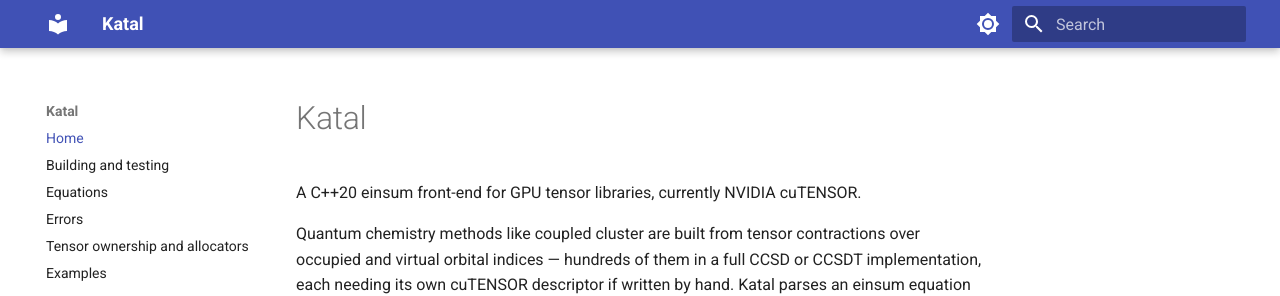
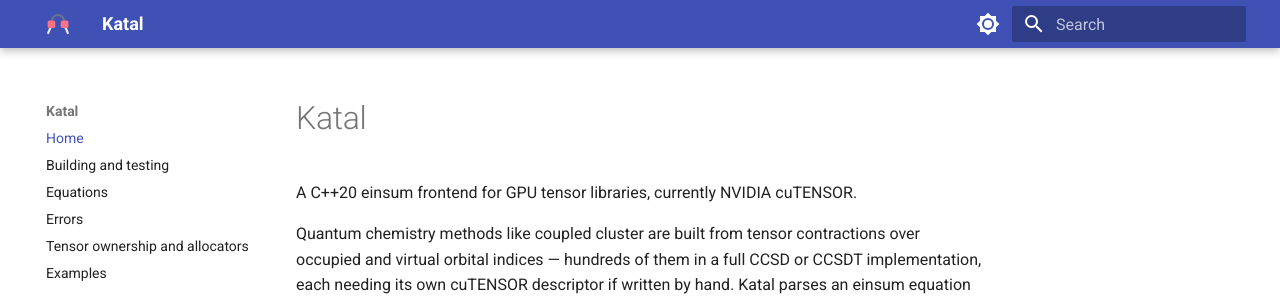
Before and after one commit to ajay-mk/Katal, an MkDocs documentation site: the page built from docs/index.md, in a window 1280 px wide and 1231 px high. Shown: the top 296 px of the window. Built offline with MkDocs 1.6.1 and Material for MkDocs 9.7.7, drawn with Linux system fonts in a browser that asks for light colours.

Commit message:
Add Katal logo (#31)
* Add Katal logo

Logo and mark in light and dark versions under docs/assets. The README
header switches between them with the reader's color scheme and replaces
the plain "Katal" heading. The docs site uses the mark as its logo and
favicon. The wordmark is IBM Plex Mono Bold (SIL OFL), outlined to paths.

* Spell "frontend" as one word

Replace "front-end" and "front end" with "frontend" in the README, docs,
Doxyfile, mkdocs.yml and code comments.

```diff
--- a/docs/index.md
+++ b/docs/index.md
@@ -1,6 +1,6 @@
 # Katal
 
-A C++20 einsum front-end for GPU tensor libraries, currently NVIDIA
+A C++20 einsum frontend for GPU tensor libraries, currently NVIDIA
 cuTENSOR.
 
 Quantum chemistry methods like coupled cluster are built from tensor
--- a/mkdocs.yml
+++ b/mkdocs.yml
@@ -1,10 +1,12 @@
 site_name: Katal
-site_description: A C++20 einsum front-end for GPU tensor libraries
+site_description: A C++20 einsum frontend for GPU tensor libraries
 docs_dir: docs
 site_dir: docs-build/site
 
 theme:
   name: material
+  logo: assets/katal-mark-dark.svg
+  favicon: assets/katal-mark-light.svg
   palette:
     - media: "(prefers-color-scheme: light)"
       scheme: default
```
Also changed, not shown: README.md (+7 -2 lines), docs/assets/katal-logo-dark.svg (added), docs/assets/katal-logo-light.svg (added), docs/assets/katal-mark-dark.svg (added), docs/assets/katal-mark-light.svg (added), 6 other files.
